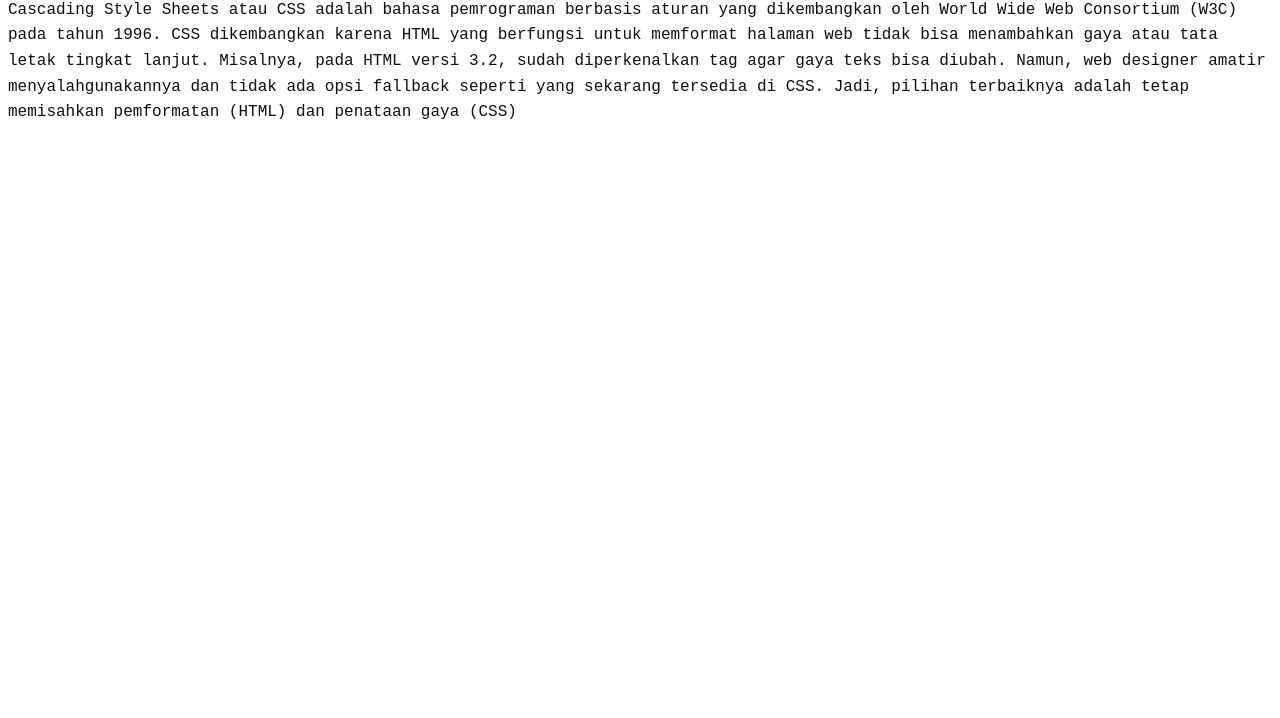
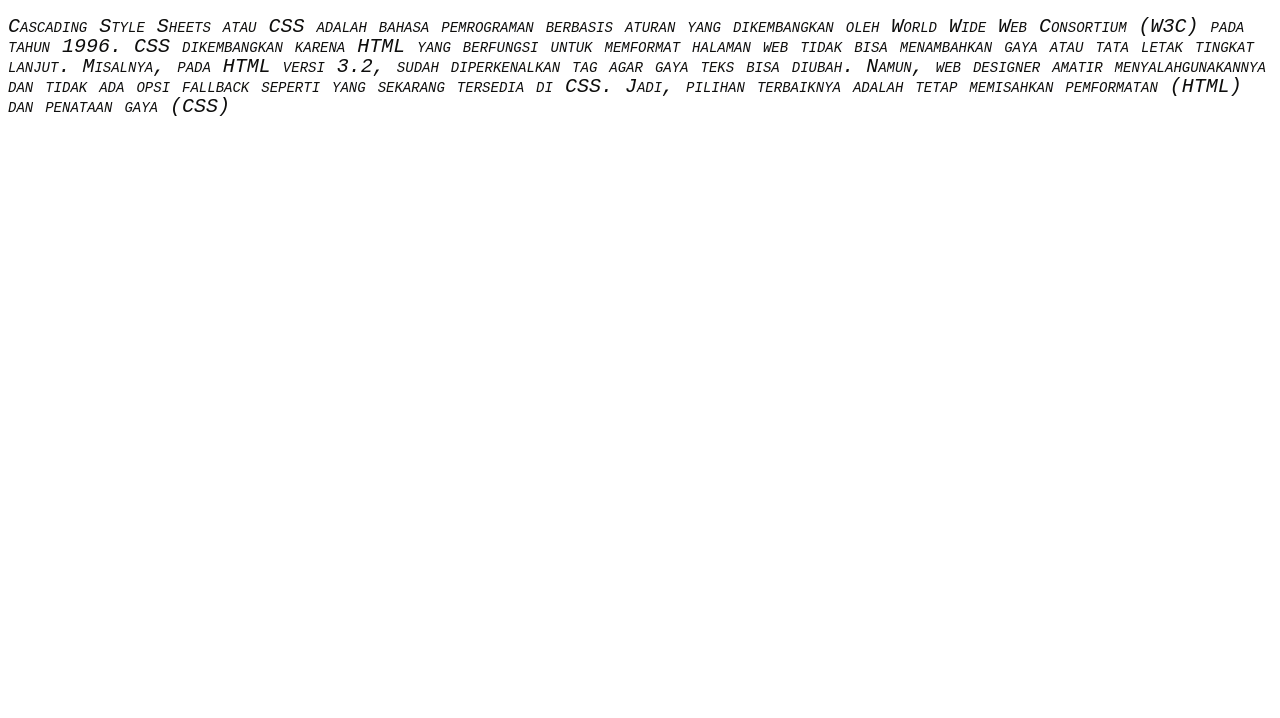
Before and after one commit to NandaRH/latihan-css, a plain HTML site: page Index.html in a window 1280 px wide. Shown: the part 82-800 px from the top of the page. Drawn offline with Linux system fonts and the light colour scheme.

Commit message:
Menambahkan Font variant

```diff
--- a/Style.css
+++ b/Style.css
@@ -1,5 +1,9 @@
- body {font-family: 'Courier New';}
+ body {font-family: 'Courier New';
+    font-size:20px;
+    font-variant: small-caps;
+    font-style: italic;
+    }
                 h1 {color: blueviolet; }
-                p{line-height: 1.6em;
+                p{line-height: 20px;
                   color:rgb(14, 14, 13)
                  }
```
